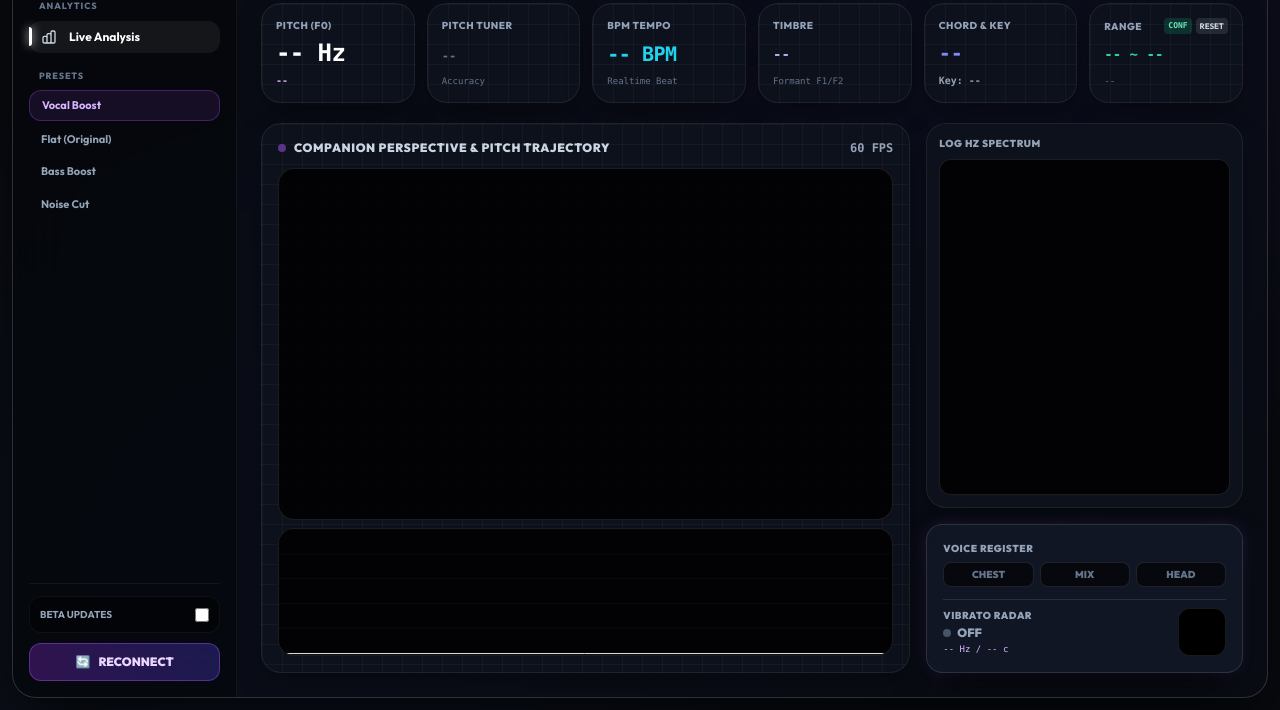
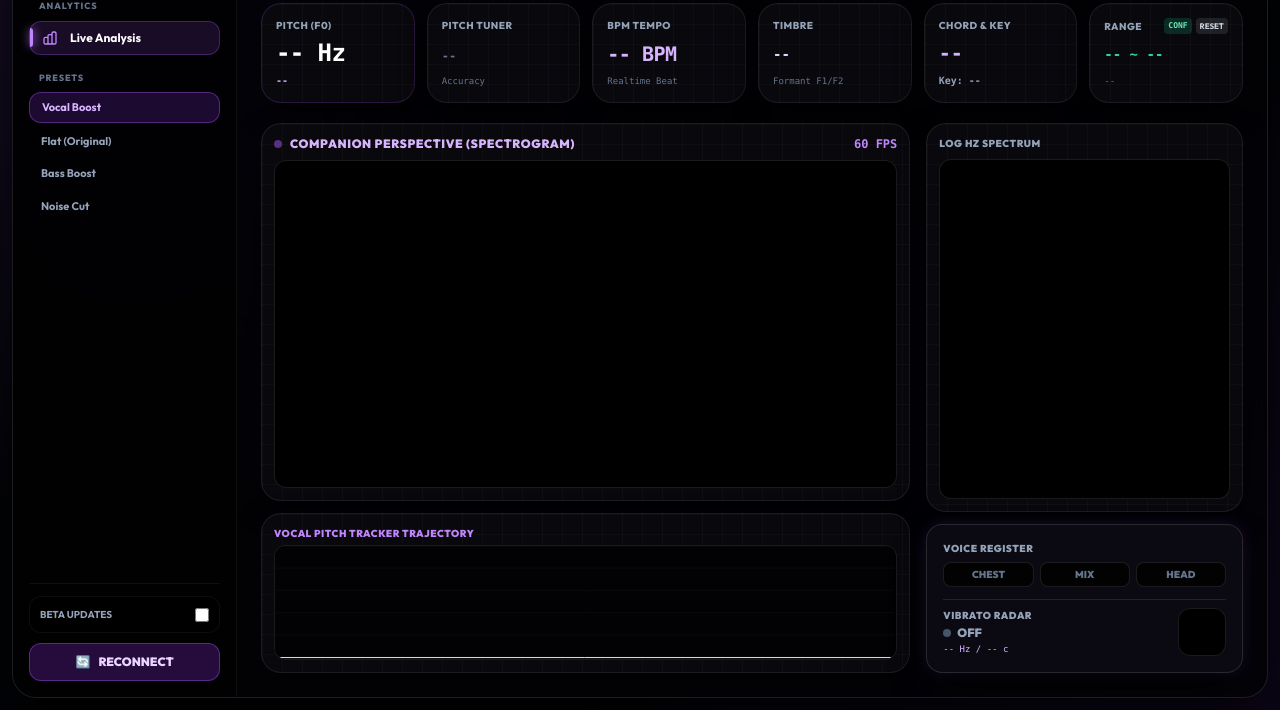
Before and after one commit to mana-camo/Mana-Resonance, an Electron app: page index.html in a window 1280 px wide. Shown: the part 90-800 px from the top of the page. Drawn offline with nearby package versions, Linux system fonts and the light colour scheme; no server answers.

Commit message:
Fix canvas rendering loop and change theme to pure obsidian black with neon purple removing all blue tones

```diff
--- a/index.css
+++ b/index.css
@@ -1,48 +1,49 @@
 /* ==========================================================================
-   Mana Resonance - BetFlux Analytics Style Theme
+   Mana Resonance - Pure Obsidian Black & Deep Purple Neon Theme
+   (青みを100%排除した純黒重厚ダークテーマ)
    ========================================================================== */
 
 @import url('https://fonts.googleapis.com/css2?family=Outfit:wght@300;400;500;600;700;800;900&family=JetBrains+Mono:wght@400;600;700&display=swap');
 
 :root {
-  --bg-deep: #080a0f;
-  --bg-card: rgba(16, 20, 31, 0.7);
-  --bg-card-hover: rgba(22, 28, 43, 0.85);
-  --border-card: rgba(255, 255, 255, 0.07);
-  --border-card-highlight: rgba(255, 255, 255, 0.15);
+  --bg-obsidian: #020306;
+  --bg-card: rgba(10, 10, 16, 0.85);
+  --bg-card-hover: rgba(16, 14, 26, 0.95);
+  --border-card: rgba(255, 255, 255, 0.08);
+  --border-card-hover: rgba(168, 85, 247, 0.4);
   --accent-purple: #c084fc;
-  --accent-blue: #38bdf8;
-  --accent-emerald: #34d399;
+  --accent-violet: #a855f7;
+  --accent-pink: #f472b6;
 }
 
 body {
   font-family: 'Outfit', -apple-system, BlinkMacSystemFont, "Segoe UI", Roboto, sans-serif;
   margin: 0;
   padding: 0;
-  background-color: var(--bg-deep);
+  background-color: var(--bg-obsidian);
   background-image:
-    radial-gradient(circle at 75% 15%, rgba(49, 46, 129, 0.25) 0%, transparent 45%),
-    radial-gradient(circle at 25% 85%, rgba(15, 23, 42, 0.6) 0%, transparent 50%),
-    radial-gradient(circle at 50% 50%, #080a0f 0%, #080a0f 100%);
+    radial-gradient(circle at 10% 10%, rgba(168, 85, 247, 0.12) 0%, transparent 40%),
+    radial-gradient(circle at 90% 90%, rgba(126, 34, 206, 0.1) 0%, transparent 45%),
+    radial-gradient(circle at 50% 50%, #020306 0%, #020306 100%);
   height: 100vh;
-  color: #f1f5f9;
+  color: #ffffff;
   overflow: hidden;
 }
 
-/* メインフレーム (BetFlux 特有の丸みと重厚感) */
+/* メインフレーム (純黒重厚枠) */
 .betflux-container {
-  background: rgba(11, 14, 22, 0.85);
-  backdrop-filter: blur(30px) saturate(190%);
-  -webkit-backdrop-filter: blur(30px) saturate(190%);
-  border: 1px solid var(--border-card-highlight);
-  box-shadow: 0 25px 60px -15px rgba(0, 0, 0, 0.8);
+  background: rgba(4, 4, 7, 0.92);
+  backdrop-filter: blur(30px) saturate(200%);
+  -webkit-backdrop-filter: blur(30px) saturate(200%);
+  border: 1px solid rgba(255, 255, 255, 0.1);
+  box-shadow: 0 25px 60px -15px rgba(0, 0, 0, 0.95);
 }
 
 /* macOS風カスタムタイトルバー */
 .title-bar {
   -webkit-app-region: drag;
-  background: rgba(7, 9, 14, 0.8);
-  border-bottom: 1px solid rgba(255, 255, 255, 0.05);
+  background: rgba(2, 3, 6, 0.9);
+  border-bottom: 1px solid rgba(255, 255, 255, 0.06);
 }
 
 .window-controls,
@@ -70,46 +71,47 @@ input {
   filter: brightness(1.15);
 }
 
-/* BetFlux カードコンポーネント */
+/* 純黒 BetFlux カードコンポーネント */
 .betflux-card {
   background: var(--bg-card);
-  backdrop-filter: blur(20px) saturate(180%);
-  -webkit-backdrop-filter: blur(20px) saturate(180%);
+  backdrop-filter: blur(20px);
+  -webkit-backdrop-filter: blur(20px);
   border: 1px solid var(--border-card);
   border-radius: 1.25rem;
   transition: all 0.3s cubic-bezier(0.4, 0, 0.2, 1);
-  box-shadow: 0 10px 30px -5px rgba(0, 0, 0, 0.4);
+  box-shadow: 0 10px 30px -5px rgba(0, 0, 0, 0.8);
 }
 
 .betflux-card:hover {
   background: var(--bg-card-hover);
-  border-color: var(--border-card-highlight);
-  box-shadow: 0 15px 35px -5px rgba(0, 0, 0, 0.6);
+  border-color: var(--border-card-hover);
+  box-shadow: 0 0 25px -5px rgba(168, 85, 247, 0.2);
 }
 
-/* 方眼メッシュ背景パターン (BetFlux チャートカード用) */
+/* 方眼メッシュ背景パターン */
 .grid-mesh-bg {
   background-image:
-    linear-gradient(to right, rgba(255, 255, 255, 0.03) 1px, transparent 1px),
-    linear-gradient(to bottom, rgba(255, 255, 255, 0.03) 1px, transparent 1px);
+    linear-gradient(to right, rgba(255, 255, 255, 0.025) 1px, transparent 1px),
+    linear-gradient(to bottom, rgba(255, 255, 255, 0.025) 1px, transparent 1px);
   background-size: 20px 20px;
 }
 
-/* 浮遊立体カード (Float Cards) */
+/* 浮遊立体カード */
 .float-card {
-  background: rgba(18, 24, 38, 0.9);
-  backdrop-filter: blur(25px) saturate(200%);
-  -webkit-backdrop-filter: blur(25px) saturate(200%);
+  background: rgba(12, 11, 20, 0.95);
+  backdrop-filter: blur(25px);
+  -webkit-backdrop-filter: blur(25px);
   border: 1px solid rgba(255, 255, 255, 0.12);
   border-radius: 1rem;
-  box-shadow: 0 20px 40px -10px rgba(0, 0, 0, 0.7), 0 0 15px rgba(168, 85, 247, 0.15);
+  box-shadow: 0 20px 40px -10px rgba(0, 0, 0, 0.9), 0 0 15px rgba(168, 85, 247, 0.15);
 }
 
-/* サイドバーアクティブアイテム指示線 */
+/* サイドバーアクティブ指示線 */
 .nav-item-active {
   position: relative;
-  background: rgba(255, 255, 255, 0.06);
+  background: rgba(168, 85, 247, 0.15) !important;
   color: #ffffff !important;
+  border: 1px solid rgba(168, 85, 247, 0.3);
 }
 
 .nav-item-active::before {
@@ -119,9 +121,9 @@ input {
   top: 20%;
   bottom: 20%;
   width: 3px;
-  background: #ffffff;
+  background: var(--accent-purple);
   border-radius: 0 4px 4px 0;
-  box-shadow: 0 0 10px #ffffff;
+  box-shadow: 0 0 10px var(--accent-purple);
 }
 
 /* 声区インジケーター */
@@ -130,16 +132,16 @@ input {
 }
 
 .reg-indicator.active-chest {
-  background: rgba(59, 130, 246, 0.3);
-  border-color: rgba(59, 130, 246, 0.7);
-  color: #93c5fd;
-  box-shadow: 0 0 12px rgba(59, 130, 246, 0.5);
+  background: rgba(147, 51, 234, 0.3);
+  border-color: rgba(168, 85, 247, 0.7);
+  color: #e9d5ff;
+  box-shadow: 0 0 12px rgba(168, 85, 247, 0.5);
 }
 
 .reg-indicator.active-mix {
   background: rgba(168, 85, 247, 0.3);
   border-color: rgba(168, 85, 247, 0.7);
-  color: #e9d5ff;
+  color: #f3e8ff;
   box-shadow: 0 0 12px rgba(168, 85, 247, 0.5);
 }
 
@@ -157,7 +159,7 @@ input {
 }
 
 ::-webkit-scrollbar-track {
-  background: rgba(0, 0, 0, 0.3);
+  background: rgba(0, 0, 0, 0.5);
 }
 
 ::-webkit-scrollbar-thumb {
@@ -166,5 +168,5 @@ input {
 }
 
 ::-webkit-scrollbar-thumb:hover {
-  background: rgba(255, 255, 255, 0.3);
+  background: var(--accent-purple);
 }
--- a/index.html
+++ b/index.html
@@ -3,14 +3,14 @@
 <head>
   <meta charset="UTF-8">
   <meta name="viewport" content="width=device-width, initial-scale=1.0">
-  <title>Mana Resonance - BetFlux Audio Analytics</title>
+  <title>Mana Resonance - Pure Obsidian Analytics</title>
   <script src="https://cdn.tailwindcss.com"></script>
   <link href="https://fonts.googleapis.com/css2?family=Outfit:wght@300;400;500;600;700;800;900&family=JetBrains+Mono:wght@400;600;700&display=swap" rel="stylesheet">
   <link rel="stylesheet" href="index.css">
 </head>
 <body class="overflow-hidden select-none p-3 h-screen box-border">
 
-  <!-- メイン BetFlux アプリケーションフレーム -->
+  <!-- メイン BetFlux アプリケーションフレーム (純黒 Obsidian) -->
   <div class="betflux-container flex flex-col h-full w-full rounded-3xl overflow-hidden relative">
 
     <!-- 1. macOS風 カスタムタイトルバー -->
@@ -21,7 +21,7 @@
         <button id="btn-maximize" class="ctrl-btn bg-[#27c93f]" title="最大化"></button>
       </div>
       <div class="text-[10px] font-mono tracking-widest text-slate-400 font-bold uppercase">
-        MANA RESONANCE — AUDIO ANALYTICS SUITE
+        MANA RESONANCE — OBSIDIAN AUDIO ANALYTICS
       </div>
       <div class="w-16"></div>
     </header>
@@ -30,13 +30,13 @@
     <div class="flex-1 flex overflow-hidden min-h-0">
 
       <!-- A. 左スリムサイドバー -->
-      <aside class="w-56 bg-black/40 border-r border-white/5 flex flex-col justify-between p-4 shrink-0 z-40">
+      <aside class="w-56 bg-black/60 border-r border-white/5 flex flex-col justify-between p-4 shrink-0 z-40">
 
         <!-- 上部: ブランドロゴ ＆ メニュー -->
         <div class="space-y-6">
           <!-- ブランドロゴ -->
           <div class="flex items-center space-x-3 px-2 pt-1">
-            <div class="w-8 h-8 rounded-xl bg-gradient-to-br from-indigo-500 via-purple-500 to-pink-500 flex items-center justify-center shadow-lg shadow-purple-900/40 border border-white/20">
+            <div class="w-8 h-8 rounded-xl bg-gradient-to-br from-purple-600 via-violet-600 to-pink-600 flex items-center justify-center shadow-lg shadow-purple-950/60 border border-white/20">
               <svg class="w-4 h-4 text-white" fill="none" stroke="currentColor" viewBox="0 0 24 24"><path stroke-linecap="round" stroke-linejoin="round" stroke-width="2.5" d="M13 10V3L4 14h7v7l9-11h-7z"></path></svg>
             </div>
             <div>
@@ -51,7 +51,7 @@
               <span class="text-[9px] font-extrabold text-slate-500 uppercase tracking-widest px-2.5 block mb-2">ANALYTICS</span>
               <nav class="space-y-1">
                 <a href="#" class="nav-item-active flex items-center space-x-3 px-3 py-2 rounded-xl text-xs font-bold text-white transition-all">
-                  <svg class="w-4 h-4 text-slate-300" fill="none" stroke="currentColor" viewBox="0 0 24 24"><path stroke-linecap="round" stroke-linejoin="round" stroke-width="2" d="M9 19v-6a2 2 0 00-2-2H5a2 2 0 00-2 2v6a2 2 0 002 2h2a2 2 0 002-2zm0 0V9a2 2 0 012-2h2a2 2 0 012 2v10m-6 0a2 2 0 002 2h2a2 2 0 002-2m0 0V5a2 2 0 012-2h2a2 2 0 012 2v14a2 2 0 01-2 2h-2a2 2 0 01-2-2z"></path></svg>
+                  <svg class="w-4 h-4 text-purple-400" fill="none" stroke="currentColor" viewBox="0 0 24 24"><path stroke-linecap="round" stroke-linejoin="round" stroke-width="2" d="M9 19v-6a2 2 0 00-2-2H5a2 2 0 00-2 2v6a2 2 0 002 2h2a2 2 0 002-2zm0 0V9a2 2 0 012-2h2a2 2 0 012 2v10m-6 0a2 2 0 002 2h2a2 2 0 002-2m0 0V5a2 2 0 012-2h2a2 2 0 012 2v14a2 2 0 01-2 2h-2a2 2 0 01-2-2z"></path></svg>
                   <span>Live Analysis</span>
                 </a>
               </nav>
@@ -61,7 +61,7 @@
             <div>
               <span class="text-[9px] font-extrabold text-slate-500 uppercase tracking-widest px-2.5 block mb-2">PRESETS</span>
               <div class="space-y-1" id="filter-presets">
-                <button data-preset="vocal" class="preset-btn active w-full text-left px-3 py-1.5 rounded-xl text-[11px] font-bold text-purple-300 bg-purple-500/10 border border-purple-500/30 transition-all">Vocal Boost</button>
+                <button data-preset="vocal" class="preset-btn active w-full text-left px-3 py-1.5 rounded-xl text-[11px] font-bold text-purple-300 bg-purple-600/20 border border-purple-500/40 transition-all">Vocal Boost</button>
                 <button data-preset="flat" class="preset-btn w-full text-left px-3 py-1.5 rounded-xl text-[11px] font-bold text-slate-400 hover:text-slate-200 hover:bg-white/5 transition-all">Flat (Original)</button>
                 <button data-preset="bass" class="preset-btn w-full text-left px-3 py-1.5 rounded-xl text-[11px] font-bold text-slate-400 hover:text-slate-200 hover:bg-white/5 transition-all">Bass Boost</button>
                 <button data-preset="clear" class="preset-btn w-full text-left px-3 py-1.5 rounded-xl text-[11px] font-bold text-slate-400 hover:text-slate-200 hover:bg-white/5 transition-all">Noise Cut</button>
@@ -72,12 +72,12 @@
 
         <!-- 下部: 再接続 ＆ BETA設定カード -->
         <div class="space-y-2.5 pt-3 border-t border-white/5">
-          <label class="flex items-center justify-between cursor-pointer select-none text-[10px] font-bold text-slate-400 bg-black/40 p-2.5 rounded-xl border border-white/5 hover:border-purple-500/30 transition-all">
+          <label class="flex items-center justify-between cursor-pointer select-none text-[10px] font-bold text-slate-400 bg-black/60 p-2.5 rounded-xl border border-white/5 hover:border-purple-500/30 transition-all">
             <span>BETA UPDATES</span>
             <input type="checkbox" id="beta-update-toggle" class="rounded border-purple-800 text-purple-600 focus:ring-0 bg-black w-3.5 h-3.5 cursor-pointer">
           </label>
 
-          <button id="btn-reconnect" class="w-full flex items-center justify-center space-x-2 bg-gradient-to-r from-purple-600/30 to-indigo-600/30 hover:from-purple-600/40 hover:to-indigo-600/40 border border-purple-500/40 text-purple-200 rounded-xl py-2.5 text-xs font-black transition-all active:scale-95">
+          <button id="btn-reconnect" class="w-full flex items-center justify-center space-x-2 bg-purple-600/25 hover:bg-purple-600/40 border border-purple-500/40 text-purple-200 rounded-xl py-2.5 text-xs font-black transition-all active:scale-95">
             <span>🔄</span>
             <span>RECONNECT</span>
           </button>
@@ -90,19 +90,19 @@
         <!-- 1. メインヘッダー ＆ ドロップゾーン -->
         <div class="flex flex-col md:flex-row md:items-center justify-between gap-4 shrink-0">
           <div>
-            <h2 class="text-3xl font-bold tracking-tight text-white">
-              Vocal <span class="font-light text-slate-400">Analytics</span>
+            <h2 class="text-3xl font-black tracking-tight text-white">
+              Vocal <span class="font-light text-purple-300">Analytics</span>
             </h2>
           </div>
 
           <!-- ドロップゾーン & プレイヤー -->
           <div class="flex items-center space-x-3">
-            <div id="drop-zone" class="flex items-center border border-white/10 rounded-2xl px-4 py-2 hover:border-purple-400 hover:bg-purple-500/5 transition-all text-xs text-slate-300 font-semibold cursor-pointer">
+            <div id="drop-zone" class="flex items-center border border-white/10 bg-black/60 rounded-2xl px-4 py-2 hover:border-purple-400 hover:bg-purple-500/10 transition-all text-xs text-slate-300 font-semibold cursor-pointer">
               <svg class="w-4 h-4 mr-2 text-purple-400" fill="none" stroke="currentColor" viewBox="0 0 24 24"><path stroke-linecap="round" stroke-linejoin="round" stroke-width="2" d="M7 16a4 4 0 01-.88-7.903A5 5 0 1115.9 6L16 6a5 5 0 011 9.9M15 13l-3-3m0 0l-3 3m3-3v12"></path></svg>
               Drop Audio / Video File
             </div>
 
-            <div id="file-player-controls" class="hidden flex items-center space-x-3 bg-black/80 px-3.5 py-1.5 rounded-2xl border border-white/15">
+            <div id="file-player-controls" class="hidden flex items-center space-x-3 bg-black/90 px-3.5 py-1.5 rounded-2xl border border-white/15">
               <span id="file-name" class="text-xs font-bold text-purple-300 max-w-[100px] truncate">No File</span>
               <button id="btn-play-pause" class="bg-purple-600 text-white rounded-lg px-2.5 py-1 text-xs font-bold">再生</button>
               <button id="btn-stop" class="bg-slate-800 text-slate-300 rounded-lg px-2.5 py-1 text-xs font-bold">停止</button>
@@ -120,12 +120,12 @@
         <section class="grid grid-cols-2 md:grid-cols-6 gap-3 shrink-0">
 
           <!-- Stat 1: Pitch F0 -->
-          <div class="betflux-card grid-mesh-bg p-3.5 flex flex-col justify-between">
+          <div class="betflux-card grid-mesh-bg p-3.5 flex flex-col justify-between border-purple-500/20">
             <span class="text-[10px] font-extrabold text-slate-400 uppercase tracking-wider">Pitch (F0)</span>
             <div class="my-1">
               <span id="pitch-freq" class="text-2xl font-black font-mono text-white tracking-tight">-- Hz</span>
             </div>
-            <span id="pitch-note" class="text-[10px] font-mono font-semibold text-purple-300">--</span>
+            <span id="pitch-note" class="text-[10px] font-mono font-bold text-purple-300">--</span>
           </div>
 
           <!-- Stat 2: Pitch Tuner -->
@@ -141,7 +141,7 @@
           <div class="betflux-card grid-mesh-bg p-3.5 flex flex-col justify-between">
             <span class="text-[10px] font-extrabold text-slate-400 uppercase tracking-wider">BPM Tempo</span>
             <div class="my-1">
-              <span id="bpm-display" class="text-xl font-black font-mono text-cyan-400 tracking-tight">-- BPM</span>
+              <span id="bpm-display" class="text-xl font-black font-mono text-purple-300 tracking-tight">-- BPM</span>
             </div>
             <span class="text-[9px] font-mono text-slate-500">Realtime Beat</span>
           </div>
@@ -150,7 +150,7 @@
           <div class="betflux-card grid-mesh-bg p-3.5 flex flex-col justify-between">
             <span class="text-[10px] font-extrabold text-slate-400 uppercase tracking-wider">Timbre</span>
             <div class="my-1">
-              <span id="timbre-display" class="text-sm font-black font-mono text-indigo-300 truncate block">--</span>
+              <span id="timbre-display" class="text-sm font-black font-mono text-purple-200 truncate block">--</span>
             </div>
             <span class="text-[9px] font-mono text-slate-500">Formant F1/F2</span>
           </div>
@@ -159,7 +159,7 @@
           <div class="betflux-card grid-mesh-bg p-3.5 flex flex-col justify-between">
             <span class="text-[10px] font-extrabold text-slate-400 uppercase tracking-wider">Chord & Key</span>
             <div class="my-1">
-              <span id="chord-display" class="text-xl font-black font-mono text-indigo-400 truncate block">--</span>
+              <span id="chord-display" class="text-xl font-black font-mono text-purple-300 truncate block">--</span>
             </div>
             <span id="key-display" class="text-[10px] font-mono font-semibold text-slate-400 truncate block">Key: --</span>
           </div>
@@ -183,40 +183,48 @@
 
         </section>
 
-        <!-- 3. 中央メインアナライザー領域 (スペクトログラム ＋ ピッチトラッカー ＋ 浮遊立体カード) -->
-        <section class="flex-1 grid grid-cols-1 lg:grid-cols-3 gap-4 min-h-[320px] relative">
+        <!-- 3. 中央メインアナライザー領域 (キャンバス独立配置) -->
+        <section class="flex-1 grid grid-cols-1 lg:grid-cols-3 gap-4 min-h-[360px] relative">
 
-          <!-- メイン大モニター: 伴奏透視システム（スペクトログラム）＋ ボーカルピッチトラッカー (2カラム占有) -->
-          <div class="lg:col-span-2 betflux-card p-4 flex flex-col space-y-3 relative overflow-hidden grid-mesh-bg">
-            <div class="flex items-center justify-between z-10">
-              <span class="text-xs font-black uppercase tracking-wider text-slate-300 flex items-center">
-                <span class="w-2 h-2 rounded-full bg-purple-500 mr-2 animate-pulse"></span>
-                Companion Perspective & Pitch Trajectory
-              </span>
-              <span class="text-xs text-slate-400 font-mono font-bold" id="fps-counter">60 FPS</span>
+          <!-- メイン大モニター: 伴奏透視システム（スペクトログラム）＋ ピッチトラッカー (2カラム占有) -->
+          <div class="lg:col-span-2 flex flex-col space-y-3 relative min-h-[340px]">
+
+            <!-- 上: スペクトログラム -->
+            <div class="flex-1 betflux-card p-3 flex flex-col relative overflow-hidden grid-mesh-bg min-h-[180px]">
+              <div class="flex items-center justify-between z-10 mb-2">
+                <span class="text-xs font-black uppercase tracking-wider text-purple-300 flex items-center">
+                  <span class="w-2 h-2 rounded-full bg-purple-500 mr-2 animate-pulse"></span>
+                  Companion Perspective (Spectrogram)
+                </span>
+                <span class="text-xs text-purple-400 font-mono font-bold" id="fps-counter">60 FPS</span>
+              </div>
+              <div class="flex-1 bg-black rounded-xl overflow-hidden border border-white/10 relative min-h-[140px]">
+                <canvas id="canvas-spectrogram" class="w-full h-full block"></canvas>
+              </div>
             </div>
 
-            <!-- キャンバスモニター -->
-            <div class="flex-1 flex flex-col space-y-2 min-h-0 relative">
-              <!-- 上: スペクトログラム -->
-              <div class="flex-1 bg-black/80 rounded-2xl overflow-hidden border border-white/10 relative">
-                <canvas id="canvas-spectrogram" class="w-full h-full block"></canvas>
+            <!-- 下: ピッチトラッカー -->
+            <div class="h-40 betflux-card p-3 flex flex-col relative overflow-hidden grid-mesh-bg shrink-0">
+              <div class="flex items-center justify-between z-10 mb-1">
+                <span class="text-[10px] font-black uppercase tracking-wider text-purple-400">
+                  Vocal Pitch Tracker Trajectory
+                </span>
               </div>
-              <!-- 下: ピッチトラッカー -->
-              <div class="h-32 bg-black/80 rounded-2xl overflow-hidden border border-white/10 relative">
+              <div class="flex-1 bg-black rounded-xl overflow-hidden border border-white/10 relative min-h-[100px]">
                 <canvas id="canvas-pitch-tracker" class="w-full h-full block"></canvas>
                 <canvas id="canvas-particles" class="w-full h-full block absolute top-0 left-0 pointer-events-none"></canvas>
               </div>
             </div>
+
           </div>
 
           <!-- 右側: 周波数スペクトラム ＋ 3-Band ＋ 浮遊立体ステータスカード -->
-          <div class="lg:col-span-1 flex flex-col space-y-4">
+          <div class="lg:col-span-1 flex flex-col space-y-3 min-h-[340px]">
 
             <!-- Log Hz Spectrum キャンバス -->
-            <div class="betflux-card p-3 flex flex-col space-y-2 flex-1 min-h-[160px]">
+            <div class="betflux-card p-3 flex flex-col space-y-2 flex-1 min-h-[160px] grid-mesh-bg">
               <span class="text-[10px] font-black text-slate-400 uppercase tracking-wider">Log Hz Spectrum</span>
-              <div class="flex-1 bg-black/80 rounded-xl overflow-hidden border border-white/10 relative">
+              <div class="flex-1 bg-black rounded-xl overflow-hidden border border-white/10 relative min-h-[120px]">
                 <canvas id="canvas-spectrum" class="w-full h-full block"></canvas>
               </div>
             </div>
@@ -227,9 +235,9 @@
               <div>
                 <span class="text-[10px] font-black text-slate-400 uppercase tracking-wider block mb-1.5">Voice Register</span>
                 <div class="flex space-x-1.5">
-                  <span id="reg-chest" class="reg-indicator flex-1 text-center text-[10px] bg-black/60 border border-white/10 text-slate-500 py-1 rounded-lg font-black">CHEST</span>
-                  <span id="reg-mix" class="reg-indicator flex-1 text-center text-[10px] bg-black/60 border border-white/10 text-slate-500 py-1 rounded-lg font-black">MIX</span>
-                  <span id="reg-head" class="reg-indicator flex-1 text-center text-[10px] bg-black/60 border border-white/10 text-slate-500 py-1 rounded-lg font-black">HEAD</span>
+                  <span id="reg-chest" class="reg-indicator flex-1 text-center text-[10px] bg-black/80 border border-white/10 text-slate-500 py-1 rounded-lg font-black">CHEST</span>
+                  <span id="reg-mix" class="reg-indicator flex-1 text-center text-[10px] bg-black/80 border border-white/10 text-slate-500 py-1 rounded-lg font-black">MIX</span>
+                  <span id="reg-head" class="reg-indicator flex-1 text-center text-[10px] bg-black/80 border border-white/10 text-slate-500 py-1 rounded-lg font-black">HEAD</span>
                 </div>
               </div>
 
@@ -251,7 +259,7 @@
 
         </section>
 
-        <!-- 4. 下部: 3-Band Drum Attack Bar & 非表示互換ダミー -->
+        <!-- 4. 非表示互換ダミー -->
         <div class="hidden">
           <div id="beat-pulse-outer"></div>
           <div id="beat-pulse-inner"></div>
--- a/renderer.js
+++ b/renderer.js
@@ -573,19 +573,21 @@ function updateLoop(timestamp) {
     lastTime = timestamp;
   }
 
-  if (!audioCtx || audioCtx.state === 'suspended') return;
-
-  // 各種分析値の処理
-  analyzeDrumBeats();
-  analyzeVocalPitch();
-  analyzePitchAccuracy(lastValidF0);
-  analyzeBPM();
-  analyzeFormants();
+  // 音声解析処理は audioCtx が稼働中のみ実行
+  if (audioCtx && audioCtx.state === 'running') {
+    analyzeDrumBeats();
+    analyzeVocalPitch();
+    analyzePitchAccuracy(lastValidF0);
+    analyzeBPM();
+    analyzeFormants();
+    analyzeChromaAndEstimateChord();
+  }
+
+  // 描画処理は audioCtx の有無に関わらず 100% 常時実行 (背景塗りつぶし・格子線・音名テキストを常に表示)
   drawSpectrogram();
   drawPitchTracker();
   drawSpectrum();
   drawParticles();
-  analyzeChromaAndEstimateChord();
 }
 
 // 3バンドドラムビート分析
```
